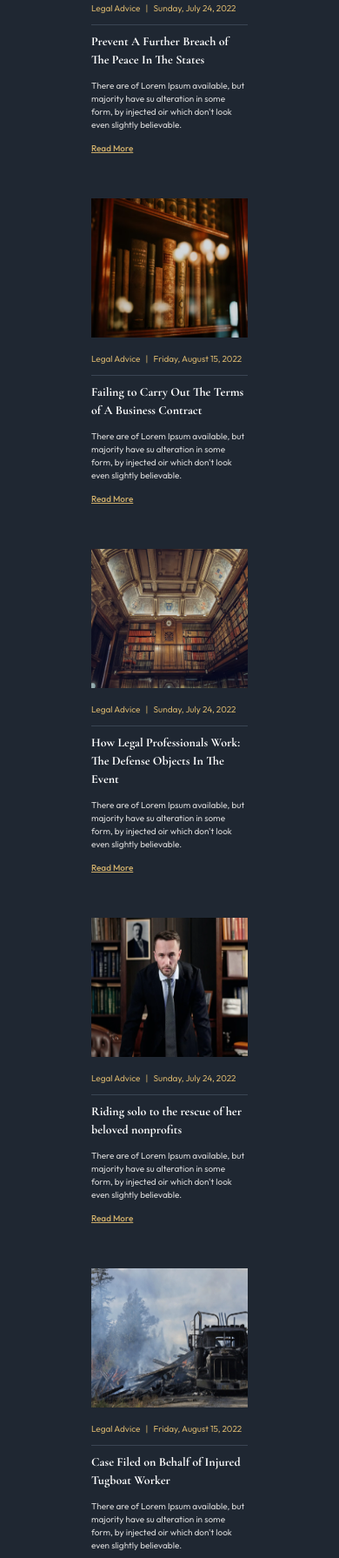
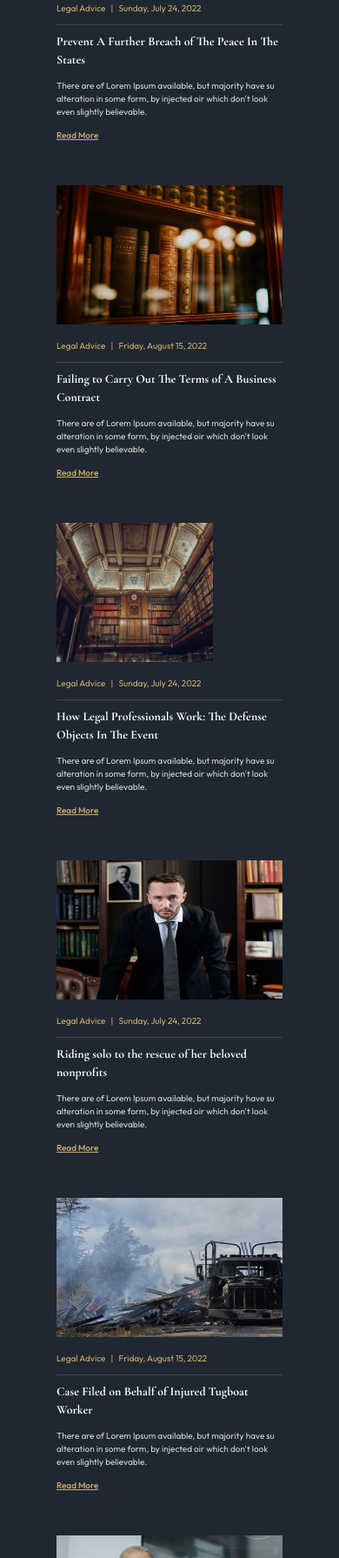
Before and after one commit to MONSURU-rgb/attorneyster, a website: page src/blog-page.html in a window 390 px wide. Shown: the part 1024-2815 px from the top of the page at 87% size. Drawn offline with nearby package versions, Linux system fonts and the light colour scheme; a web font is replaced by a local one.

Commit message:
"Blog changes made"

```diff
--- a/src/blog-page.html
+++ b/src/blog-page.html
@@ -149,35 +149,35 @@
 
                 <div style="padding-top: clamp(40px,4.7vw,75px); display: flex; flex-wrap: wrap; gap: clamp(14px,1.6vw,26px);  justify-content: center">
 
-                    <div style="display: flex; flex-direction: column;gap: clamp(18px,1.7vw,27px); width: 100%; padding-bottom: clamp(36px,4vw,63px); width: clamp(180px,22.7vw,417px);">
-                        <img src="../images/Section-10-blog-1.png" alt="" style="width: clamp(180px,23vw,417px); height: clamp(160px,15.6vw,250px);">
+                    <div style="display: flex; flex-direction: column;gap: clamp(18px,1.7vw,27px); width: 100%; padding-bottom: clamp(36px,4vw,63px); width: clamp(260px,22.7vw,417px);">
+                        <img src="../images/Section-10-blog-1.png" alt="" style="width: clamp(260px,23vw,417px); height: clamp(160px,15.6vw,250px);">
 
                         <div style="width: 100%; display: flex; flex-direction: column; justify-content: center;">
                             <p style="font-family: 'Outfit'; font-weight: 400; color: #D1B06B; padding-bottom: clamp(11px,1.2vw,19.5px); font-size: clamp(10px,1vw,15px); border-bottom: 1px solid #3A4553; line-height: 140%;"><a href=""> Legal Advice &nbsp;  |  &nbsp;  Sunday, July 24, 2022 </a></p>
 
                             <h2 style="font-family: 'Cormorant Garamond'; font-weight: 700; font-size: clamp(14px,1.6vw,21px); color: white; padding-bottom: clamp(12px,1.2vw,18px); padding-top: clamp(8px,0.9vw,14px); max-width: clamp(280px,22vw,441px);">Prevent A Further Breach of The Peace In The States</h2>
 
-                            <p  style="font-family: 'Outfit'; font-weight: 400; color: #D7D7D7; font-size: clamp(10px,0.9vw,15px); max-width: clamp(200px,20vw,332px); padding-bottom: clamp(12px,1.2vw,18px);">There are  of Lorem Ipsum available, but majority have su alteration in some form, by injected oir  which don't look even slightly believable.</p>
+                            <p  style="font-family: 'Outfit'; font-weight: 400; color: #D7D7D7; font-size: clamp(10px,0.9vw,15px); max-width: clamp(260px,20vw,332px); padding-bottom: clamp(12px,1.2vw,18px);">There are  of Lorem Ipsum available, but majority have su alteration in some form, by injected oir  which don't look even slightly believable.</p>
 
                             <p style="font-family: 'Outfit'; font-weight: 500; color: #D1B06B; font-size: clamp(10px,1.1vw,17px);"><a href="" style="text-decoration: underline;">Read More</a></p>
                         </div>
                     </div>
 
-                    <div style="display: flex; flex-direction: column;gap: clamp(18px,1.7vw,27px); width: 100%; padding-bottom: clamp(36px,4vw,63px); width: clamp(180px,22.7vw,417px);">
-                        <img src="../images/Section-10-blog-2.png" alt="" style="width: clamp(180px,23vw,417px); height: clamp(160px,15.6vw,250px);">
+                    <div style="display: flex; flex-direction: column;gap: clamp(18px,1.7vw,27px); width: 100%; padding-bottom: clamp(36px,4vw,63px); width: clamp(260px,22.7vw,417px);">
+                        <img src="../images/Section-10-blog-2.png" alt="" style="width: clamp(260px,23vw,417px); height: clamp(160px,15.6vw,250px);">
 
                         <div style="width: 100%; display: flex; flex-direction: column; justify-content: center;">
                             <p style="font-family: 'Outfit'; font-weight: 400; color: #D1B06B; padding-bottom: clamp(11px,1.2vw,19.5px); font-size: clamp(10px,1vw,15px); border-bottom: 1px solid #3A4553; line-height: 140%;"><a href=""> Legal Advice  &nbsp; |  &nbsp; Friday, August 15, 2022</a></p>
 
                             <h2 style="font-family: 'Cormorant Garamond'; font-weight: 700; font-size: clamp(14px,1.6vw,21px); color: white; padding-bottom: clamp(12px,1.2vw,18px); padding-top: clamp(8px,0.9vw,14px); max-width: clamp(280px,21vw,441px);">Failing to Carry Out The Terms of A Business Contract</h2>
 
-                            <p  style="font-family: 'Outfit'; font-weight: 400; color: #D7D7D7; font-size: clamp(10px,0.9vw,15px); max-width: clamp(200px,20vw,332px); padding-bottom: clamp(12px,1.2vw,18px);">There are  of Lorem Ipsum available, but majority have su alteration in some form, by injected oir  which don't look even slightly believable.</p>
+                            <p  style="font-family: 'Outfit'; font-weight: 400; color: #D7D7D7; font-size: clamp(10px,0.9vw,15px); max-width: clamp(260px,20vw,332px); padding-bottom: clamp(12px,1.2vw,18px);">There are  of Lorem Ipsum available, but majority have su alteration in some form, by injected oir  which don't look even slightly believable.</p>
 
                             <p style="font-family: 'Outfit'; font-weight: 500; color: #D1B06B; font-size: clamp(10px,1.1vw,17px);"><a href="" style="text-decoration: underline;">Read More</a></p>
                         </div>
                     </div>
 
-                    <div style="display: flex; flex-direction: column;gap: clamp(18px,1.7vw,27px); width: 100%; padding-bottom: clamp(36px,4vw,63px); width: clamp(180px,22.7vw,417px);">
+                    <div style="display: flex; flex-direction: column;gap: clamp(18px,1.7vw,27px); width: 100%; padding-bottom: clamp(36px,4vw,63px); width: clamp(260px,22.7vw,417px);">
                         <img src="../images/Section-10-blog-3.png" alt="" style="width: clamp(180px,23vw,417px); height: clamp(160px,15.6vw,250px);">
 
                         <div style="width: 100%; display: flex; flex-direction: column; justify-content: center;">
@@ -185,49 +185,49 @@
 
                             <h2 style="font-family: 'Cormorant Garamond'; font-weight: 700; font-size: clamp(14px,1.6vw,21px); color: white; padding-bottom: clamp(12px,1.2vw,18px); padding-top: clamp(8px,0.9vw,14px); max-width: clamp(280px,20vw,441px);">How Legal Professionals Work: The Defense Objects In The Event</h2>
 
-                            <p  style="font-family: 'Outfit'; font-weight: 400; color: #D7D7D7; font-size: clamp(10px,0.9vw,15px); max-width: clamp(200px,20vw,332px); padding-bottom: clamp(12px,1.2vw,18px);">There are  of Lorem Ipsum available, but majority have su alteration in some form, by injected oir  which don't look even slightly believable.</p>
+                            <p  style="font-family: 'Outfit'; font-weight: 400; color: #D7D7D7; font-size: clamp(10px,0.9vw,15px); max-width: clamp(260px,20vw,332px); padding-bottom: clamp(12px,1.2vw,18px);">There are  of Lorem Ipsum available, but majority have su alteration in some form, by injected oir  which don't look even slightly believable.</p>
 
                             <p style="font-family: 'Outfit'; font-weight: 500; color: #D1B06B; font-size: clamp(10px,1.1vw,17px);"><a href="" style="text-decoration: underline;">Read More</a></p>
                         </div>
                     </div>
 
-                    <div style="display: flex; flex-direction: column;gap: clamp(18px,1.7vw,27px); width: 100%; padding-bottom: clamp(36px,4vw,63px); width: clamp(180px,22.7vw,417px);">
-                        <img src="../images/Section-10-blog-4.png" alt="" style="width: clamp(180px,23vw,417px); height: clamp(160px,15.6vw,250px);">
+                    <div style="display: flex; flex-direction: column;gap: clamp(18px,1.7vw,27px); width: 100%; padding-bottom: clamp(36px,4vw,63px); width: clamp(260px,22.7vw,417px);">
+                        <img src="../images/Section-10-blog-4.png" alt="" style="width: clamp(260px,23vw,417px); height: clamp(160px,15.6vw,250px);">
 
                         <div style="width: 100%; display: flex; flex-direction: column; justify-content: center;">
                             <p style="font-family: 'Outfit'; font-weight: 400; color: #D1B06B; padding-bottom: clamp(11px,1.2vw,19.5px); font-size: clamp(10px,1vw,15px); border-bottom: 1px solid #3A4553; line-height: 140%;"><a href=""> Legal Advice &nbsp;  |  &nbsp;  Sunday, July 24, 2022 </a></p>
 
                             <h2 style="font-family: 'Cormorant Garamond'; font-weight: 700; font-size: clamp(14px,1.6vw,21px); color: white; padding-bottom: clamp(12px,1.2vw,18px); padding-top: clamp(8px,0.9vw,14px); max-width: clamp(280px,22vw,441px);">Riding solo to the rescue of her beloved nonprofits</h2>
 
-                            <p  style="font-family: 'Outfit'; font-weight: 400; color: #D7D7D7; font-size: clamp(10px,0.9vw,15px); max-width: clamp(200px,20vw,332px); padding-bottom: clamp(12px,1.2vw,18px);">There are  of Lorem Ipsum available, but majority have su alteration in some form, by injected oir  which don't look even slightly believable.</p>
+                            <p  style="font-family: 'Outfit'; font-weight: 400; color: #D7D7D7; font-size: clamp(10px,0.9vw,15px); max-width: clamp(260px,20vw,332px); padding-bottom: clamp(12px,1.2vw,18px);">There are  of Lorem Ipsum available, but majority have su alteration in some form, by injected oir  which don't look even slightly believable.</p>
 
                             <p style="font-family: 'Outfit'; font-weight: 500; color: #D1B06B; font-size: clamp(10px,1.1vw,17px);"><a href="" style="text-decoration: underline;">Read More</a></p>
                         </div>
                     </div>
 
-                    <div style="display: flex; flex-direction: column;gap: clamp(18px,1.7vw,27px); padding-bottom: clamp(36px,4vw,63px); width: clamp(180px,22.7vw,417px);">
-                        <img src="../images/Section-10-blog-5.png" alt="" style="width: clamp(180px,23vw,417px); height: clamp(160px,15.6vw,250px);">
+                    <div style="display: flex; flex-direction: column;gap: clamp(18px,1.7vw,27px); padding-bottom: clamp(36px,4vw,63px); width: clamp(260px,22.7vw,417px);">
+                        <img src="../images/Section-10-blog-5.png" alt="" style="width: clamp(260px,23vw,417px); height: clamp(160px,15.6vw,250px);">
 
                         <div style="width: 100%; display: flex; flex-direction: column; justify-content: center;">
                             <p style="font-family: 'Outfit'; font-weight: 400; color: #D1B06B; padding-bottom: clamp(11px,1.2vw,19.5px); font-size: clamp(10px,1vw,15px); border-bottom: 1px solid #3A4553; line-height: 140%;"><a href=""> Legal Advice  &nbsp; |  &nbsp;  Friday, August 15, 2022</a></p>
 
                             <h2 style="font-family: 'Cormorant Garamond'; font-weight: 700; font-size: clamp(14px,1.6vw,21px); color: white; padding-bottom: clamp(12px,1.2vw,18px); padding-top: clamp(8px,0.9vw,14px); max-width: clamp(280px,22vw,441px);">Case Filed on Behalf of Injured Tugboat Worker</h2>
 
-                            <p  style="font-family: 'Outfit'; font-weight: 400; color: #D7D7D7; font-size: clamp(10px,0.9vw,15px); max-width: clamp(200px,20vw,332px); padding-bottom: clamp(12px,1.2vw,18px);">There are  of Lorem Ipsum available, but majority have su alteration in some form, by injected oir  which don't look even slightly believable.</p>
+                            <p  style="font-family: 'Outfit'; font-weight: 400; color: #D7D7D7; font-size: clamp(10px,0.9vw,15px); max-width: clamp(260px,20vw,332px); padding-bottom: clamp(12px,1.2vw,18px);">There are  of Lorem Ipsum available, but majority have su alteration in some form, by injected oir  which don't look even slightly believable.</p>
 
                             <p style="font-family: 'Outfit'; font-weight: 500; color: #D1B06B; font-size: clamp(10px,1.1vw,17px);"><a href="" style="text-decoration: underline;">Read More</a></p>
                         </div>
                     </div>
 
-                    <div style="display: flex; flex-direction: column;gap: clamp(18px,1.7vw,27px); padding-bottom: clamp(36px,4vw,63px); width: clamp(180px,22.7vw,417px);">
-                        <img src="../images/Section-10-blog-6.png" alt="" style="width: clamp(180px,23vw,417px); height: clamp(160px,15.6vw,250px);">
+                    <div style="display: flex; flex-direction: column;gap: clamp(18px,1.7vw,27px); padding-bottom: clamp(36px,4vw,63px); width: clamp(260px,22.7vw,417px);">
+                        <img src="../images/Section-10-blog-6.png" alt="" style="width: clamp(260px,23vw,417px); height: clamp(160px,15.6vw,250px);">
 
                         <div style="width: 100%; display: flex; flex-direction: column; justify-content: center;">
                             <p style="font-family: 'Outfit'; font-weight: 400; color: #D1B06B; padding-bottom: clamp(11px,1.2vw,19.5px); font-size: clamp(10px,1vw,15px); border-bottom: 1px solid #3A4553; line-height: 140%;"><a href=""> Legal Advice &nbsp;  |  &nbsp;  Sunday, July 24, 2022 </a></p>
 
                             <h2 style="font-family: 'Cormorant Garamond'; font-weight: 700; font-size: clamp(14px,1.6vw,21px); color: white; padding-bottom: clamp(12px,1.2vw,18px); padding-top: clamp(8px,0.9vw,14px); max-width: clamp(280px,22vw,441px);">How Companies Choose Legal Representation</h2>
 
-                            <p  style="font-family: 'Outfit'; font-weight: 400; color: #D7D7D7; font-size: clamp(10px,0.9vw,15px); max-width: clamp(200px,20vw,332px); padding-bottom: clamp(12px,1.2vw,18px);">There are  of Lorem Ipsum available, but majority have su alteration in some form, by injected oir  which don't look even slightly believable.</p>
+                            <p  style="font-family: 'Outfit'; font-weight: 400; color: #D7D7D7; font-size: clamp(10px,0.9vw,15px); max-width: clamp(260px,20vw,332px); padding-bottom: clamp(12px,1.2vw,18px);">There are  of Lorem Ipsum available, but majority have su alteration in some form, by injected oir  which don't look even slightly believable.</p>
 
                             <p style="font-family: 'Outfit'; font-weight: 500; color: #D1B06B; font-size: clamp(10px,1.1vw,17px);"><a href="" style="text-decoration: underline;">Read More</a></p>
                         </div>
```
